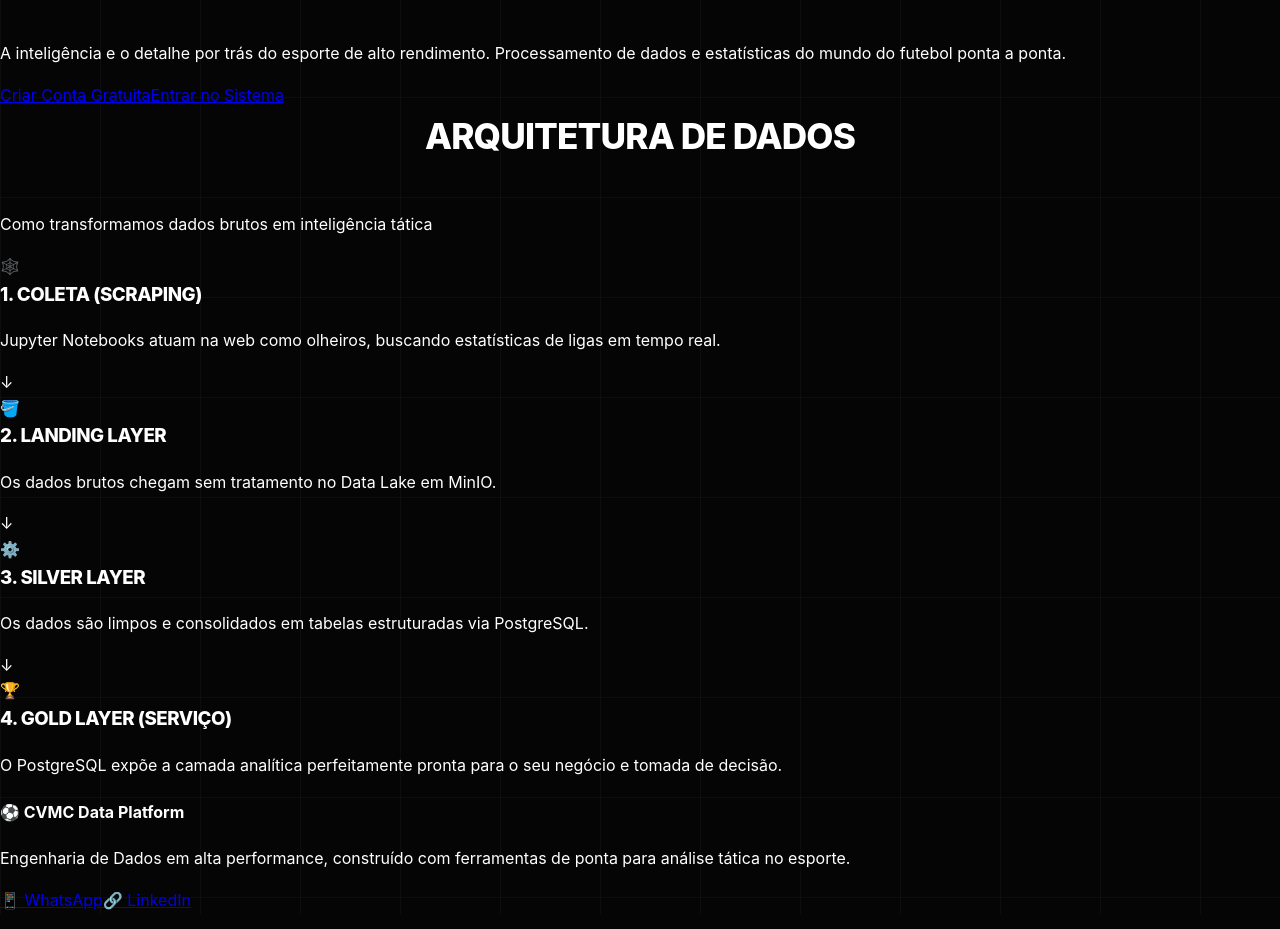
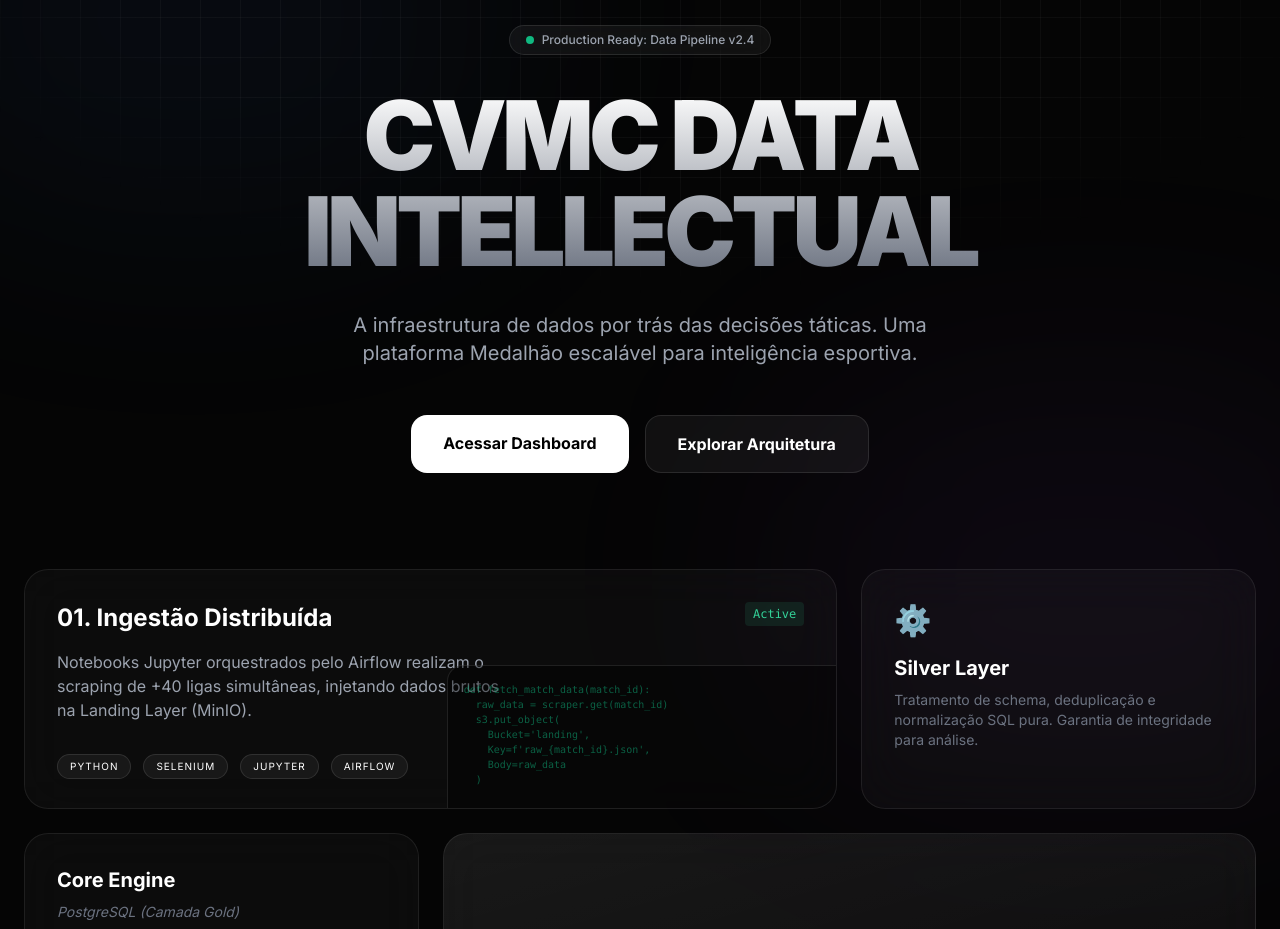
Before and after one commit to gustavoalikan1910/cmvm, a Next.js app in the folder website/: page / in a window 1280 px wide. Shown: the part 103-1032 px from the top of the page. Built offline with nearby package versions, Linux system fonts and the light colour scheme.

Commit message:
feat: implement Website V2 with Bento Grid and professional design

```diff
--- a/website/app/globals.css
+++ b/website/app/globals.css
@@ -1,299 +1,23 @@
+@tailwind base;
+@tailwind components;
+@tailwind utilities;
+
 :root {
-  --bg-color: #050505; /* Deep Black */
-  --text-primary: #ffffff; /* White */
-  --text-secondary: #999999; /* Gray */
-  --accent-color: #ffffff; /* White buttons */
-  --accent-hover: #d4d4d4; /* Off-white */
-  --card-bg: rgba(20, 20, 20, 0.8); /* Dark Gray / Glass */
-  --card-border: rgba(255, 255, 255, 0.2);
-  --font-family: 'Inter', -apple-system, BlinkMacSystemFont, "Segoe UI", Roboto, sans-serif;
+  --background: #050505;
+  --foreground: #ffffff;
 }
 
 body {
-  margin: 0;
-  padding: 0;
-  font-family: var(--font-family);
-  background-color: var(--bg-color);
-  color: var(--text-primary);
-  min-height: 100vh;
-  line-height: 1.6;
-  background-image:
-    linear-gradient(rgba(255,255,255,0.03) 1px, transparent 1px),
-    linear-gradient(90deg, rgba(255,255,255,0.03) 1px, transparent 1px);
-  background-size: 100px 100px;
+  color: var(--foreground);
+  background: var(--background);
+  font-family: 'Inter', sans-serif;
+  -webkit-font-smoothing: antialiased;
 }
 
-.container {
-  max-width: 1200px;
-  margin: 0 auto;
-  padding: 2rem;
+.bento-card {
+  @apply bg-white/[0.03] border border-white/[0.08] rounded-3xl p-8 backdrop-blur-xl hover:border-white/[0.2] transition-all duration-500 overflow-hidden relative;
 }
 
-/* Typography */
-h1, h2, h3 {
-  margin-top: 0;
-  font-weight: 800;
-  letter-spacing: -0.025em;
-  text-transform: uppercase;
+.glass-pill {
+  @apply px-4 py-1.5 rounded-full border border-white/10 bg-white/5 backdrop-blur-md text-xs font-medium text-gray-400;
 }
-
-h1 {
-  font-size: 4rem;
-  color: #fff;
-  margin-bottom: 1rem;
-}
-
-h2 {
-  font-size: 2.2rem;
-  margin-bottom: 3rem;
-  text-align: center;
-}
-
-/* Badge Layout */
-.badge {
-  display: inline-block;
-  padding: 0.5rem 1.5rem;
-  border: 1px solid var(--text-secondary);
-  border-radius: 9999px;
-  font-size: 0.9rem;
-  font-weight: bold;
-  letter-spacing: 1px;
-  text-transform: uppercase;
-  margin-bottom: 2rem;
-  color: var(--text-secondary);
-}
-
-/* Hero Section */
-.hero {
-  text-align: center;
-  padding: 5rem 0;
-  animation: fadeIn 1s ease-out forwards;
-}
-
-.hero p {
-  font-size: 1.2rem;
-  color: var(--text-secondary);
-  max-width: 650px;
-  margin: 0 auto 3rem auto;
-}
-
-.actions {
-  display: flex;
-  justify-content: center;
-  gap: 1.5rem;
-}
-
-/* Buttons */
-.btn {
-  display: inline-flex;
-  align-items: center;
-  justify-content: center;
-  padding: 1rem 2rem;
-  border-radius: 0; /* Boxy modern shape */
-  font-weight: 700;
-  text-transform: uppercase;
-  letter-spacing: 1px;
-  text-decoration: none;
-  transition: all 0.2s ease;
-  cursor: pointer;
-  border: 2px solid transparent;
-  font-size: 0.9rem;
-}
-
-.btn-primary {
-  background-color: var(--accent-color);
-  color: #000;
-  box-shadow: 0 4px 14px 0 rgba(255, 255, 255, 0.15);
-}
-
-.btn-primary:hover {
-  background-color: var(--accent-hover);
-  transform: translateY(-2px);
-  box-shadow: 0 6px 20px rgba(255, 255, 255, 0.25);
-}
-
-.btn-secondary {
-  background-color: transparent;
-  color: var(--text-primary);
-  border-color: var(--text-secondary);
-}
-
-.btn-secondary:hover {
-  background-color: #fff;
-  color: #000;
-}
-
-/* Cards / Glassmorphism */
-.architecture-section {
-  padding: 4rem 0;
-}
-
-.cards {
-  display: grid;
-  grid-template-columns: repeat(auto-fit, minmax(300px, 1fr));
-  gap: 2.5rem;
-}
-
-.card {
-  background: var(--card-bg);
-  backdrop-filter: blur(10px);
-  border: 1px solid var(--card-border);
-  padding: 2.5rem;
-  transition: transform 0.3s ease, border-color 0.3s ease;
-  position: relative;
-  overflow: hidden;
-}
-
-.card:hover {
-  transform: translateY(-5px);
-  border-color: #fff;
-}
-
-.card-icon {
-  font-size: 4rem;
-  font-weight: 900;
-  color: rgba(255, 255, 255, 0.05);
-  position: absolute;
-  top: -10px;
-  right: 15px;
-  pointer-events: none;
-}
-
-.card h3 {
-  color: var(--text-primary);
-  margin-bottom: 1rem;
-  font-size: 1.4rem;
-}
-
-.card p {
-  color: var(--text-secondary);
-  font-size: 1rem;
-}
-
-@keyframes fadeIn {
-  from { opacity: 0; transform: translateY(20px); }
-  to { opacity: 1; transform: translateY(0); }
-}
-
-/* Flowchart Styles */
-.flowchart {
-  display: flex;
-  flex-direction: column;
-  align-items: center;
-  gap: 1.5rem;
-  margin-top: 3rem;
-}
-
-.flow-step {
-  background: var(--card-bg);
-  border: 1px solid var(--card-border);
-  padding: 2rem;
-  width: 100%;
-  max-width: 600px;
-  text-align: center;
-  border-radius: 1rem;
-  backdrop-filter: blur(10px);
-  position: relative;
-  transition: all 0.3s;
-}
-
-.flow-step:hover {
-  transform: scale(1.02);
-  border-color: rgba(255, 255, 255, 0.4);
-}
-
-.flow-step .icon {
-  font-size: 2.5rem;
-  margin-bottom: 1rem;
-}
-
-.flow-arrow {
-  font-size: 2rem;
-  opacity: 0.5;
-  animation: bounce 2s infinite;
-}
-
-.highlight-step {
-  border-color: #10b981;
-  background: rgba(16, 185, 129, 0.1);
-  box-shadow: 0 0 20px rgba(16, 185, 129, 0.2);
-}
-
-.highlight-step:hover {
-  border-color: #10b981;
-}
-
-@keyframes bounce {
-  0%, 100% { transform: translateY(0); }
-  50% { transform: translateY(10px); }
-}
-
-/* Glass Footer */
-.glass-footer {
-  margin-top: 5rem;
-  padding: 3rem 2rem;
-  background: rgba(20, 20, 20, 0.6);
-  backdrop-filter: blur(15px);
-  border-top: 1px solid var(--card-border);
-  text-align: center;
-  position: relative;
-  overflow: hidden;
-}
-
-.footer-content {
-  max-width: 1200px;
-  margin: 0 auto;
-  display: flex;
-  flex-direction: column;
-  align-items: center;
-  gap: 1.5rem;
-  position: relative;
-  z-index: 2;
-}
-
-.footer-brand {
-  font-size: 1.5rem;
-  font-weight: 800;
-  letter-spacing: 1px;
-}
-
-.footer-desc {
-  color: var(--text-secondary);
-  font-size: 0.95rem;
-  max-width: 500px;
-}
-
-.footer-links {
-  display: flex;
-  gap: 1rem;
-  margin-top: 1rem;
-}
-
-.footer-link {
-  display: inline-flex;
-  align-items: center;
-  gap: 0.5rem;
-  padding: 0.8rem 1.5rem;
-  background: rgba(255, 255, 255, 0.03);
-  border: 1px solid rgba(255, 255, 255, 0.1);
-  color: #fff;
-  text-decoration: none;
-  font-weight: 600;
-  border-radius: 9999px;
-  transition: all 0.2s;
-  font-size: 0.9rem;
-}
-
-.footer-link:hover {
-  background: rgba(255, 255, 255, 0.1);
-  border-color: rgba(255, 255, 255, 0.3);
-  transform: translateY(-2px);
-}
-
-.footer-bottom {
-  margin-top: 3rem;
-  padding-top: 1.5rem;
-  border-top: 1px solid rgba(255, 255, 255, 0.05);
-  font-size: 0.85rem;
-  color: #666;
-}
--- a/website/app/layout.jsx
+++ b/website/app/layout.jsx
@@ -1,14 +1,19 @@
+import { Inter } from 'next/font/google'
 import './globals.css'
 
+const inter = Inter({ subsets: ['latin'] })
+
 export const metadata = {
-  title: 'CVMC Data Platform',
-  description: 'Portfólio de Engenharia de Dados',
+  title: 'CVMC | Data Intelligence Platform',
+  description: 'Arquitetura de dados de futebol de alto rendimento. De Scrapers a Insights Analíticos.',
 }
 
 export default function RootLayout({ children }) {
   return (
-    <html lang="pt-BR">
-      <body>{children}</body>
+    <html lang="pt-BR" className="dark">
+      <body className={`${inter.className} bg-[#050505] selection:bg-white selection:text-black`}>
+        {children}
+      </body>
     </html>
   )
 }
--- a/website/app/page.jsx
+++ b/website/app/page.jsx
@@ -1,161 +1,132 @@
+import React from 'react';
+
 export default function Home() {
   return (
-    <main className="min-h-screen bg-[#050505] text-white selection:bg-gray-500 selection:text-white relative overflow-hidden font-sans">
-      {/* Injeção do Tailwind via CDN */}
-      <script src="https://cdn.tailwindcss.com"></script>
-      <script dangerouslySetInnerHTML={{
-        __html: `
-        tailwind.config = {
-          theme: {
-            extend: {
-              fontFamily: {
-                sans: ['Inter', 'sans-serif'],
-              },
-              animation: {
-                'fade-in-up': 'fadeInUp 0.8s ease-out forwards',
-                'bounce-slow': 'bounceSlow 3s infinite',
-              },
-              keyframes: {
-                fadeInUp: {
-                  '0%': { opacity: '0', transform: 'translateY(20px)' },
-                  '100%': { opacity: '1', transform: 'translateY(0)' },
-                },
-                bounceSlow: {
-                  '0%, 100%': { transform: 'translateY(0)' },
-                  '50%': { transform: 'translateY(10px)' },
-                }
-              }
-            }
-          }
-        }
-      `}} />
+    <main className="min-h-screen relative">
+      {/* Background Decor */}
+      <div className="fixed inset-0 z-0">
+        <div className="absolute top-[-10%] left-[-10%] w-[50%] h-[50%] bg-blue-500/5 blur-[120px] rounded-full" />
+        <div className="absolute bottom-[-10%] right-[-10%] w-[50%] h-[50%] bg-purple-500/5 blur-[120px] rounded-full" />
+        <div className="absolute inset-0 bg-[linear-gradient(to_right,#80808012_1px,transparent_1px),linear-gradient(to_bottom,#80808012_1px,transparent_1px)] bg-[size:40px_40px] [mask-image:radial-gradient(ellipse_60%_50%_at_50%_0%,#000_70%,transparent_100%)]" />
+      </div>
 
-      {/* Efeitos de Luz no Fundo (Ambient Glows) - Tons de cinza/branco sutil */}
-      <div className="absolute top-[-10%] left-[-10%] w-[40%] h-[50%] bg-gray-600/20 blur-[120px] rounded-full pointer-events-none" />
-      <div className="absolute bottom-[-10%] right-[-10%] w-[40%] h-[50%] bg-gray-500/10 blur-[120px] rounded-full pointer-events-none" />
-
-      {/* Grid Background */}
-      <div className="absolute inset-0 bg-[url('https://grainy-gradients.vercel.app/noise.svg')] opacity-20 mix-blend-overlay pointer-events-none"></div>
-      <div className="absolute inset-0 bg-[linear-gradient(rgba(255,255,255,0.03)_1px,transparent_1px),linear-gradient(90deg,rgba(255,255,255,0.03)_1px,transparent_1px)] bg-[size:64px_64px] pointer-events-none"></div>
-
-      <div className="max-w-6xl mx-auto px-6 relative z-10">
+      <div className="max-w-7xl mx-auto px-6 pt-32 pb-20 relative z-10">
 
         {/* Hero Section */}
-        <header className="pt-32 pb-24 text-center animate-fade-in-up">
-          <div className="inline-flex items-center gap-2 px-4 py-2 rounded-full border border-white/10 bg-white/5 backdrop-blur-md mb-8 text-sm font-medium text-gray-300">
+        <div className="text-center mb-24">
+          <div className="inline-flex items-center gap-2 glass-pill mb-8">
             <span className="relative flex h-2 w-2">
-              <span className="animate-ping absolute inline-flex h-full w-full rounded-full bg-gray-400 opacity-75"></span>
-              <span className="relative inline-flex rounded-full h-2 w-2 bg-gray-300"></span>
+              <span className="animate-ping absolute inline-flex h-full w-full rounded-full bg-emerald-400 opacity-75"></span>
+              <span className="relative inline-flex rounded-full h-2 w-2 bg-emerald-500"></span>
             </span>
-            Engenharia e Análise Esportiva
+            Production Ready: Data Pipeline v2.4
           </div>
 
-          <h1 className="text-6xl md:text-7xl font-extrabold tracking-tight mb-6 bg-clip-text text-transparent bg-gradient-to-r from-white via-gray-300 to-gray-600">
-            SOCCER DATA PLATFORM
+          <h1 className="text-5xl md:text-8xl font-black tracking-tighter mb-8 bg-gradient-to-b from-white to-gray-500 bg-clip-text text-transparent">
+            CVMC DATA<br />INTELLECTUAL
           </h1>
 
-          <p className="text-lg md:text-xl text-gray-400 max-w-2xl mx-auto mb-10 leading-relaxed">
-            A inteligência e o detalhe por trás do esporte de alto rendimento. Processamento de dados e estatísticas do mundo do futebol ponta a ponta.
+          <p className="text-gray-400 text-lg md:text-xl max-w-2xl mx-auto leading-relaxed mb-12">
+            A infraestrutura de dados por trás das decisões táticas.
+            Uma plataforma Medalhão escalável para inteligência esportiva.
           </p>
 
-          <div className="flex flex-col sm:flex-row items-center justify-center gap-4">
-            <a href="/cadastro" className="group relative px-8 py-4 bg-white text-black font-bold rounded-lg hover:bg-gray-200 transition-all duration-300 hover:scale-105 shadow-[0_0_40px_rgba(255,255,255,0.2)]">
-              Criar Conta Gratuita
-              <span className="absolute inset-0 rounded-lg ring-2 ring-white/50 group-hover:animate-ping opacity-0 group-hover:opacity-100 transition-opacity"></span>
+          <div className="flex flex-wrap justify-center gap-4">
+            <a href="/login" className="px-8 py-4 bg-white text-black font-bold rounded-2xl hover:scale-105 transition-transform">
+              Acessar Dashboard
             </a>
-            <a href="/login" className="px-8 py-4 bg-white/5 text-white font-bold rounded-lg border border-white/10 hover:bg-white/10 transition-all duration-300 backdrop-blur-sm">
-              Entrar no Sistema
+            <a href="#architecture" className="px-8 py-4 bg-white/5 border border-white/10 text-white font-bold rounded-2xl hover:bg-white/10 transition-colors">
+              Explorar Arquitetura
             </a>
           </div>
-        </header>
-
-        {/* Fluxograma Section */}
-        <section className="py-20">
-          <div className="text-center mb-16">
-            <h2 className="text-3xl md:text-4xl font-bold mb-4">Arquitetura de Dados</h2>
-            <p className="text-gray-400">Como transformamos dados brutos em inteligência tática</p>
         </div>
 
-          <div className="max-w-3xl mx-auto flex flex-col items-center space-y-4">
+        {/* Bento Grid Architecture */}
+        <section id="architecture" className="grid grid-cols-1 md:grid-cols-12 gap-6 auto-rows-[240px]">
 
-            {/* Step 1 */}
-            <div className="w-full bg-white/5 border border-white/10 p-8 rounded-2xl backdrop-blur-lg hover:border-white/30 transition-all hover:bg-white/10 group">
-              <div className="flex items-center gap-6">
-                <div className="text-4xl bg-white/10 p-4 rounded-xl group-hover:scale-110 transition-transform">🕸️</div>
+          {/* Card 1: Ingestion (Large) */}
+          <div className="md:col-span-8 bento-card group">
+            <div className="flex justify-between items-start mb-4">
+              <h3 className="text-2xl font-bold">01. Ingestão Distribuída</h3>
+              <div className="text-xs font-mono text-emerald-400 bg-emerald-400/10 px-2 py-1 rounded">Active</div>
+            </div>
+            <p className="text-gray-400 max-w-md mb-8">
+              Notebooks Jupyter orquestrados pelo Airflow realizam o scraping de +40 ligas simultâneas, injetando dados brutos na Landing Layer (MinIO).
+            </p>
+            <div className="flex gap-3">
+              {['Python', 'Selenium', 'Jupyter', 'Airflow'].map(tech => (
+                <span key={tech} className="text-[10px] uppercase tracking-widest bg-white/5 border border-white/10 px-3 py-1 rounded-full">{tech}</span>
+              ))}
+            </div>
+            {/* Fake Code Preview */}
+            <div className="absolute bottom-0 right-0 w-1/2 h-2/3 bg-black/40 border-l border-t border-white/10 rounded-tl-2xl p-4 translate-y-4 translate-x-4 group-hover:translate-y-0 group-hover:translate-x-0 transition-transform duration-500 hidden md:block">
+               <pre className="text-[10px] text-emerald-500/50 font-mono">
+                {`def fetch_match_data(match_id):
+  raw_data = scraper.get(match_id)
+  s3.put_object(
+    Bucket='landing',
+    Key=f'raw_{match_id}.json',
+    Body=raw_data
+  )`}
+               </pre>
+            </div>
+          </div>
+
+          {/* Card 2: Silver Layer (Small) */}
+          <div className="md:col-span-4 bento-card border-emerald-500/20">
+            <div className="text-3xl mb-4">⚙️</div>
+            <h3 className="text-xl font-bold mb-2">Silver Layer</h3>
+            <p className="text-sm text-gray-500">
+              Tratamento de schema, deduplicação e normalização SQL pura.
+              Garantia de integridade para análise.
+            </p>
+          </div>
+
+          {/* Card 3: Database Tech (Medium) */}
+          <div className="md:col-span-4 bento-card">
+            <div className="flex flex-col h-full justify-between">
               <div>
-                  <h3 className="text-xl font-bold mb-2 text-white">1. Coleta (Scraping)</h3>
-                  <p className="text-gray-400">Jupyter Notebooks atuam na web como olheiros, buscando estatísticas de ligas em tempo real.</p>
+                <h3 className="text-xl font-bold mb-2">Core Engine</h3>
+                <p className="text-sm text-gray-500 italic">PostgreSQL (Camada Gold)</p>
+              </div>
+              <div className="text-6xl font-black text-white/5 select-none self-end">SQL</div>
+            </div>
+          </div>
+
+          {/* Card 4: Stats (Large) */}
+          <div className="md:col-span-8 bento-card bg-gradient-to-br from-white/[0.05] to-transparent">
+             <div className="grid grid-cols-3 gap-8 h-full items-center text-center">
+                <div>
+                  <div className="text-4xl font-bold mb-1">2.4M</div>
+                  <div className="text-[10px] uppercase text-gray-500 tracking-tighter">Eventos Processados</div>
+                </div>
+                <div>
+                  <div className="text-4xl font-bold mb-1">99.8%</div>
+                  <div className="text-[10px] uppercase text-gray-500 tracking-tighter">Uptime Pipelines</div>
+                </div>
+                <div>
+                  <div className="text-4xl font-bold mb-1">&lt; 2s</div>
+                  <div className="text-[10px] uppercase text-gray-500 tracking-tighter">Latência Queries</div>
                 </div>
              </div>
           </div>
 
-            <div className="text-3xl text-gray-600 animate-bounce-slow">↓</div>
+        </section>
 
-            {/* Step 2 */}
-            <div className="w-full bg-white/5 border border-white/10 p-8 rounded-2xl backdrop-blur-lg hover:border-white/30 transition-all hover:bg-white/10 group">
-              <div className="flex items-center gap-6">
-                <div className="text-4xl bg-white/10 p-4 rounded-xl group-hover:scale-110 transition-transform">🪣</div>
+        {/* Tech Stack Footer */}
+        <footer className="mt-32 pt-20 border-t border-white/5 flex flex-col md:flex-row justify-between items-center gap-8">
           <div>
-                  <h3 className="text-xl font-bold mb-2 text-white">2. Landing Layer</h3>
-                  <p className="text-gray-400">Os dados brutos chegam sem tratamento no Data Lake em MinIO.</p>
+            <h4 className="font-bold text-lg mb-2">⚽ CVMC Intelligence</h4>
+            <p className="text-gray-500 text-sm italic">Onde o código encontra o campo.</p>
           </div>
+          <div className="flex gap-6 text-gray-400 text-sm">
+            <a href="#" className="hover:text-white transition-colors">Documentation</a>
+            <a href="#" className="hover:text-white transition-colors">API Status</a>
+            <a href="#" className="hover:text-white transition-colors">LinkedIn</a>
           </div>
-            </div>
-
-            <div className="text-3xl text-gray-600 animate-bounce-slow">↓</div>
-
-            {/* Step 3 */}
-            <div className="w-full bg-white/5 border border-white/10 p-8 rounded-2xl backdrop-blur-lg hover:border-white/30 transition-all hover:bg-white/10 group">
-              <div className="flex items-center gap-6">
-                <div className="text-4xl bg-white/10 p-4 rounded-xl group-hover:scale-110 transition-transform">⚙️</div>
-                <div>
-                  <h3 className="text-xl font-bold mb-2 text-white">3. Silver Layer</h3>
-                  <p className="text-gray-400">Os dados são limpos e consolidados em tabelas estruturadas via PostgreSQL.</p>
-                </div>
-              </div>
-            </div>
-
-            <div className="text-3xl text-gray-600 animate-bounce-slow">↓</div>
-
-            {/* Step 4 (Highlight) - Alterado para tema cinza e borda branca */}
-            <div className="w-full bg-gray-500/10 border border-gray-500/40 p-8 rounded-2xl backdrop-blur-lg hover:bg-gray-500/20 hover:border-gray-400 transition-all group relative overflow-hidden shadow-[0_0_30px_rgba(255,255,255,0.05)]">
-              {/* Highlight Glow inside card */}
-              <div className="absolute top-0 right-0 w-32 h-32 bg-gray-400/20 blur-3xl rounded-full"></div>
-
-              <div className="flex items-center gap-6 relative z-10">
-                <div className="text-4xl bg-white/10 text-white p-4 rounded-xl group-hover:scale-110 transition-transform">🏆</div>
-                <div>
-                  <h3 className="text-xl font-bold mb-2 text-white">4. Gold Layer (Serviço)</h3>
-                  <p className="text-gray-300">O PostgreSQL expõe a camada analítica perfeitamente pronta para o seu negócio e tomada de decisão.</p>
-                </div>
-              </div>
-            </div>
+        </footer>
 
       </div>
-        </section>
-
-      </div>
-
-      {/* Footer */}
-      <footer className="border-t border-white/10 bg-black/50 backdrop-blur-xl relative z-10 mt-20">
-        <div className="max-w-6xl mx-auto px-6 py-12 flex flex-col md:flex-row items-center justify-between gap-6">
-          <div className="text-center md:text-left">
-            <h4 className="text-xl font-bold mb-2">⚽ CVMC Data Platform</h4>
-            <p className="text-gray-500 text-sm max-w-sm">
-              Engenharia de Dados em alta performance, construído com ferramentas de ponta para análise tática no esporte.
-            </p>
-          </div>
-
-          <div className="flex gap-4">
-            <a href="https://wa.me/5511992001821" target="_blank" rel="noopener noreferrer" className="px-6 py-2 rounded-full border border-white/10 hover:bg-white/10 transition-colors text-sm text-gray-300">
-              📱 WhatsApp
-            </a>
-            <a href="https://www.linkedin.com/in/gustavo-alikan-465967b6/" target="_blank" rel="noopener noreferrer" className="px-6 py-2 rounded-full border border-white/10 hover:bg-white/10 transition-colors text-sm text-gray-300">
-              🔗 LinkedIn
-            </a>
-          </div>
-        </div>
-      </footer>
     </main>
   );
 }
```
Also changed, not shown: website/next.config.mjs (+29 -4 lines), website/tailwind.config.js (added, +18 -0 lines). Lines whose indentation alone changed are shown as unchanged.
